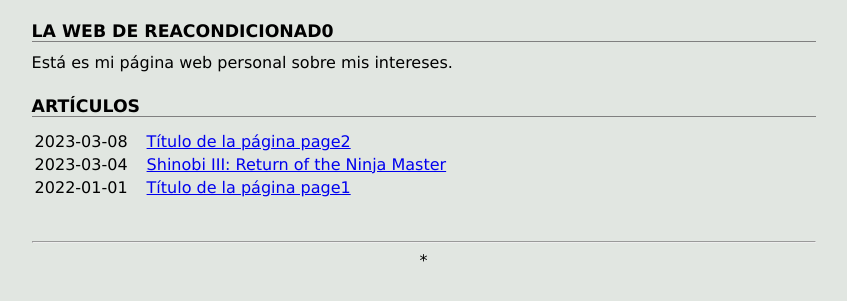
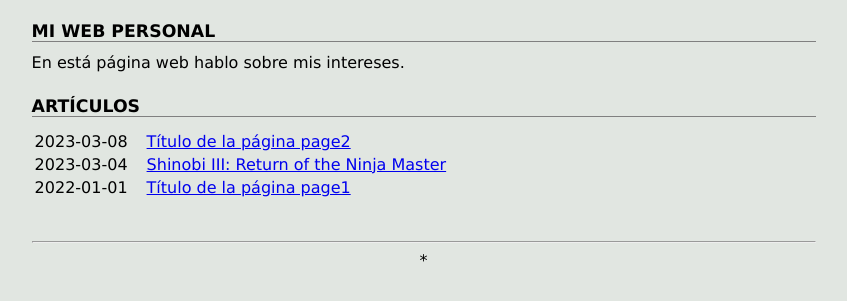
Before and after one commit to reacondicionad0/reacondicionad0.github.io, a plain HTML site: page index.html in a window 1280 px wide. Shown: the part 155-456 px from the top of the page, without its empty margins (210-1057 px from the left). Drawn offline with Linux system fonts and the light colour scheme.

Commit message:
Update index.html

```diff
--- a/index.html
+++ b/index.html
@@ -13,8 +13,8 @@
     <P class="alert">Tu navegador no acepta Javascript. Está web lo usa muy poco pero se recomienda habilitarlo para
       mejorar la experiencia :)</P>
   </noscript>
-<h1>La web de Reacondicionad0</h1>
-<p>Está es mi página web personal sobre mis intereses.</p>
+<h1>Mi web personal</h1>
+<p>En está página web hablo sobre mis intereses.</p>
 <h1>Artículos</h1>
 <table>
 <tr>
```
